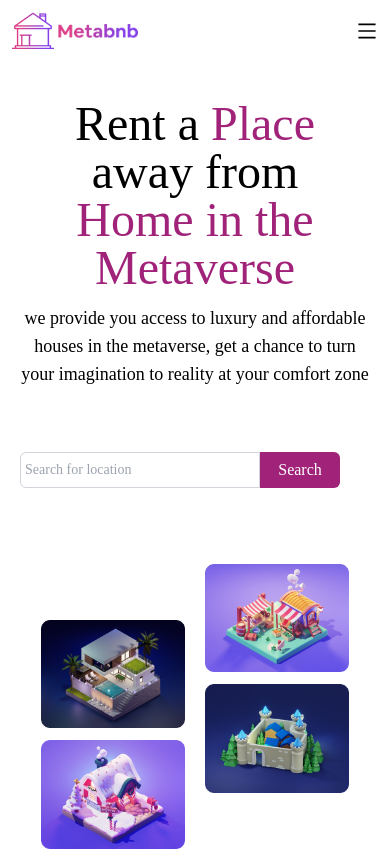
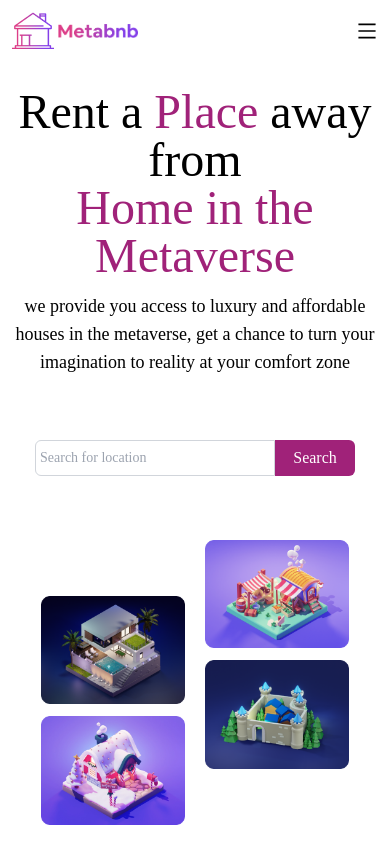
Before and after one commit to himarnoel/Zuri-stage-3, a React (Vite) app: page / in a window 390 px wide. Built offline with nearby package versions, Linux system fonts and the light colour scheme; a web font is replaced by a local one.

Commit message:
worked on search"

```diff
--- a/src/components/Hero.jsx
+++ b/src/components/Hero.jsx
@@ -7,7 +7,7 @@ const Hero = () => {
   return (
     <div>
       <div className="w-full grid lg:grid-cols-2   text-black lg:mt-32  mt-10 justify-between ">
-        <div className="p-5">
+        <div className="p-2">
           <p className="text-5xl mb-3 text-center lg:text-left mt-10">
             Rent a <a className="text-[#A02279]">Place</a> away from
             <br />
@@ -18,7 +18,7 @@ const Hero = () => {
             metaverse, get a chance to turn your imagination to reality at your
             comfort zone
           </p>
-          <div className="flex lg:mt-20  mt-16 mx-auto md:justify-center lg:justify-start">
+          <div className="flex lg:mt-20  mt-16 mx-auto justify-center lg:justify-start">
             <input
               type="text"
               placeholder="Search for location"
```
